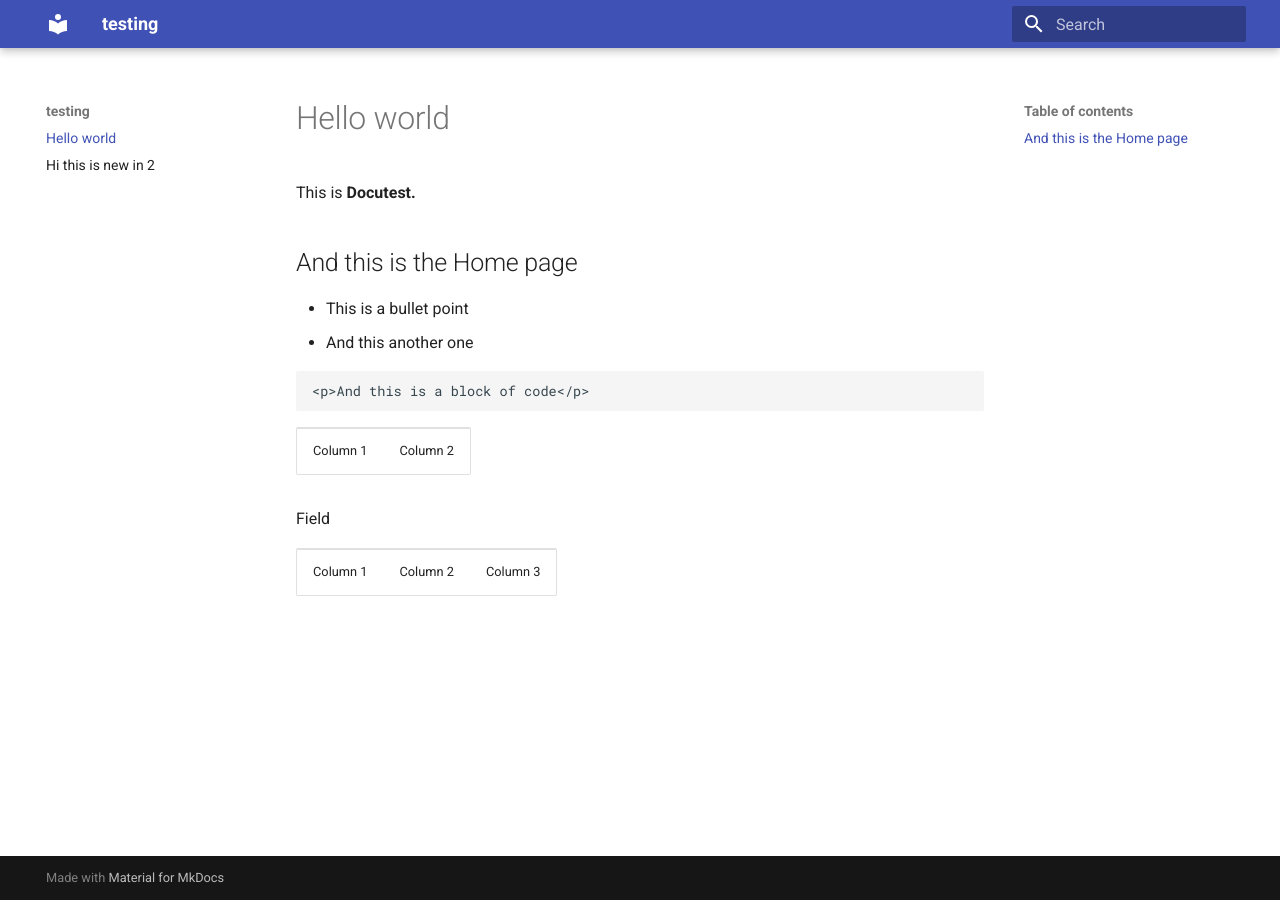
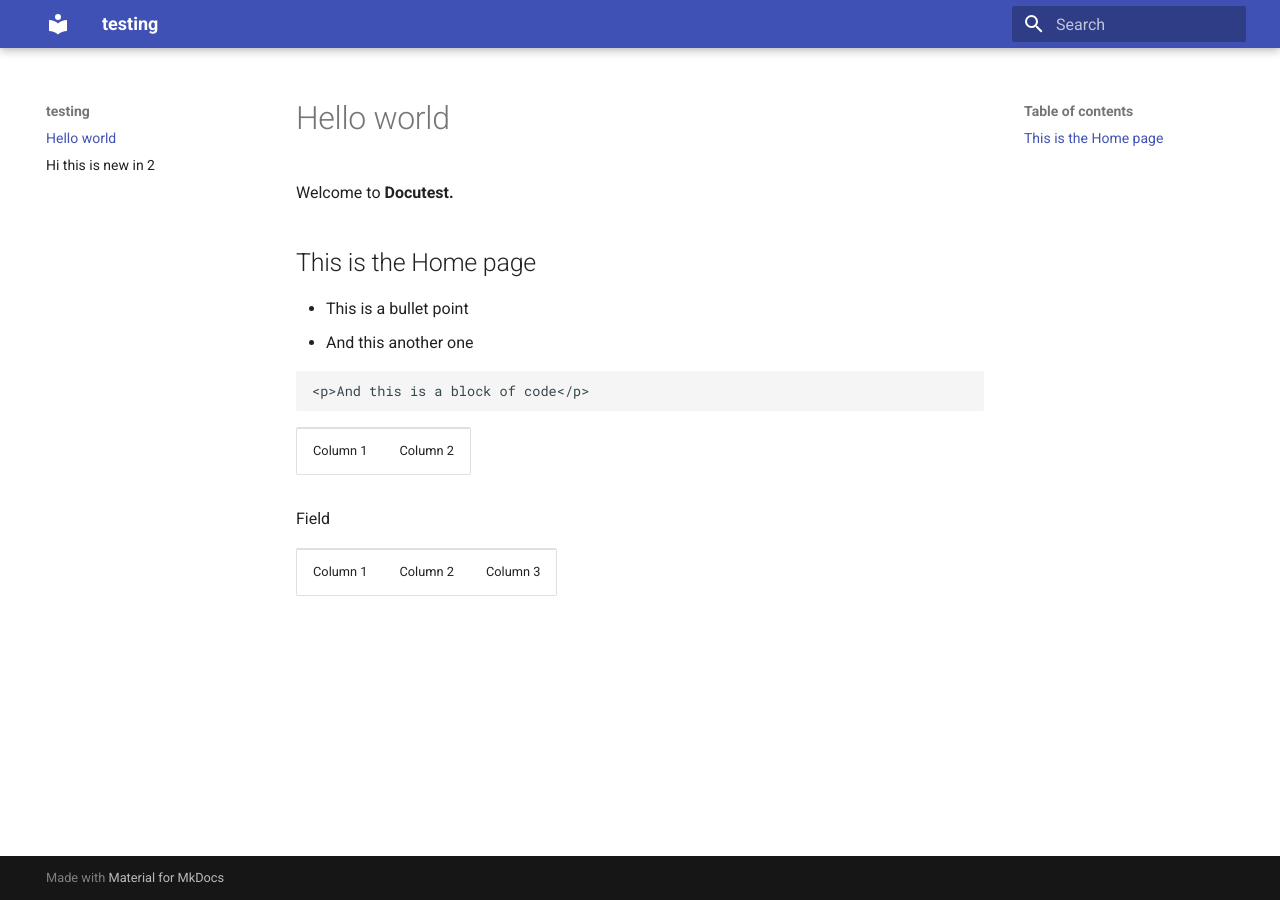
Before and after one commit to docutest/mkdocstest1, an MkDocs documentation site: the page built from docs/index.md, in a window 1280 px wide. Built offline with MkDocs 1.6.1 and Material for MkDocs 9.7.7, drawn with Linux system fonts in a browser that asks for light colours.

Commit message:
Updated 1 file via CloudCannon.

```diff
--- a/docs/index.md
+++ b/docs/index.md
@@ -1,8 +1,8 @@
 # Hello world
 
-This is **Docutest.**
+Welcome to **Docutest.**
 
-## And this is the Home page
+## This is the Home page
 
 * This is a bullet point
 * And this another one
```
